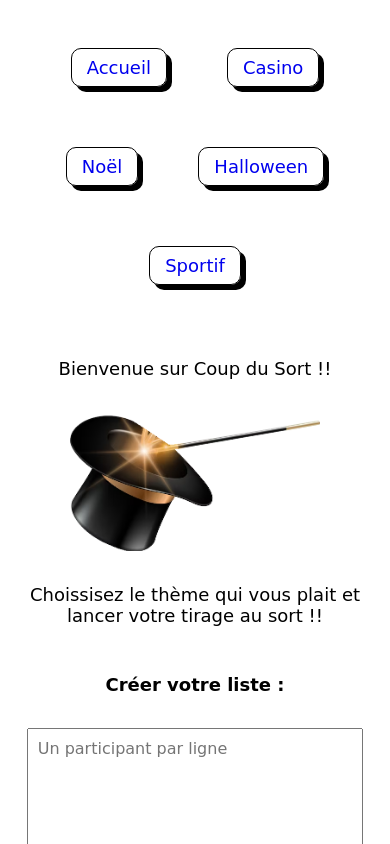
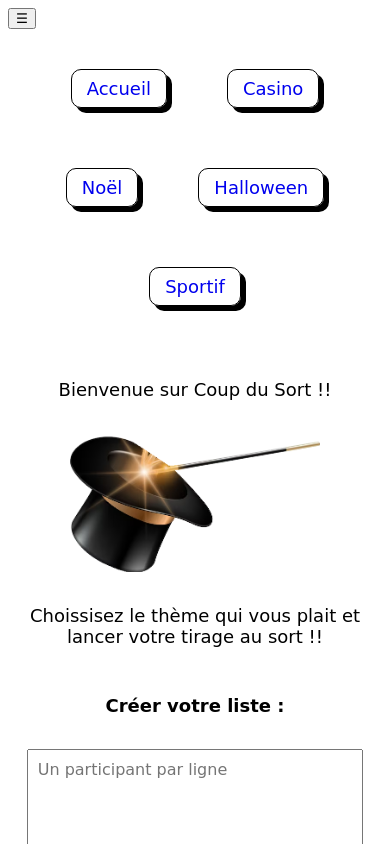
Before and after one commit to QuentinC26/CoupDuSort, an Angular app in the folder front-end/: page / in a window 390 px wide. Shown: the top 844 px of the page. Built offline with nearby package versions, Linux system fonts and the light colour scheme.

Commit message:
i add a hamburger menu

```diff
--- a/front-end/src/app/app.html
+++ b/front-end/src/app/app.html
@@ -1,9 +1,15 @@
-<nav>
-  <a routerLink="/">Accueil</a>
-  <a routerLink="/casino">Casino</a>
-  <a routerLink="/noel">Noël</a>
-  <a routerLink="/halloween">Halloween</a>
-  <a routerLink="/sportif">Sportif</a>
+<div [class]="getTheme()">
+<button class="hamburger" (click)="toggleMenu()">
+  ☰
+</button>
+
+<nav [class.mobile-open]="menuOuvert">
+  <a routerLink="/" (click)="menuOuvert=false">Accueil</a>
+  <a routerLink="/casino" (click)="menuOuvert=false">Casino</a>
+  <a routerLink="/noel" (click)="menuOuvert=false">Noël</a>
+  <a routerLink="/halloween" (click)="menuOuvert=false">Halloween</a>
+  <a routerLink="/sportif" (click)="menuOuvert=false">Sportif</a>
 </nav>
 
 <router-outlet></router-outlet>
+</div>
```
